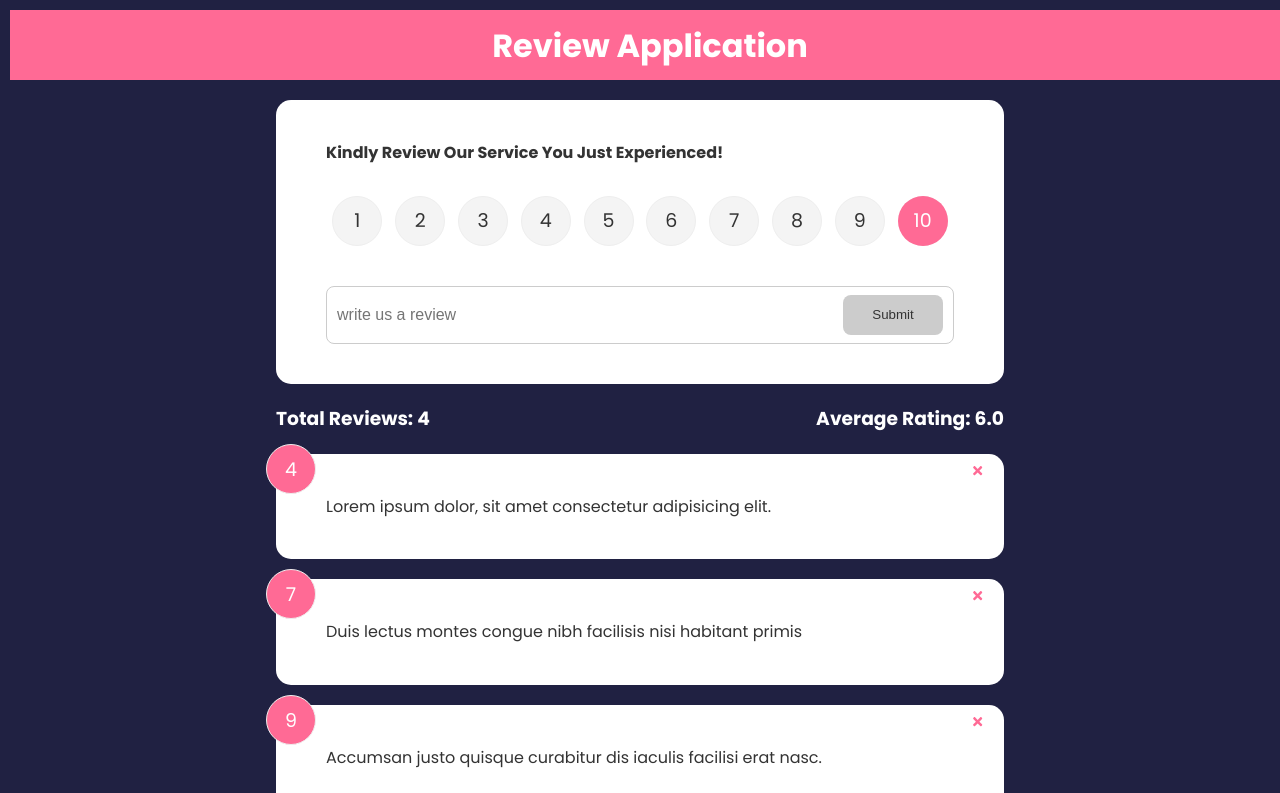
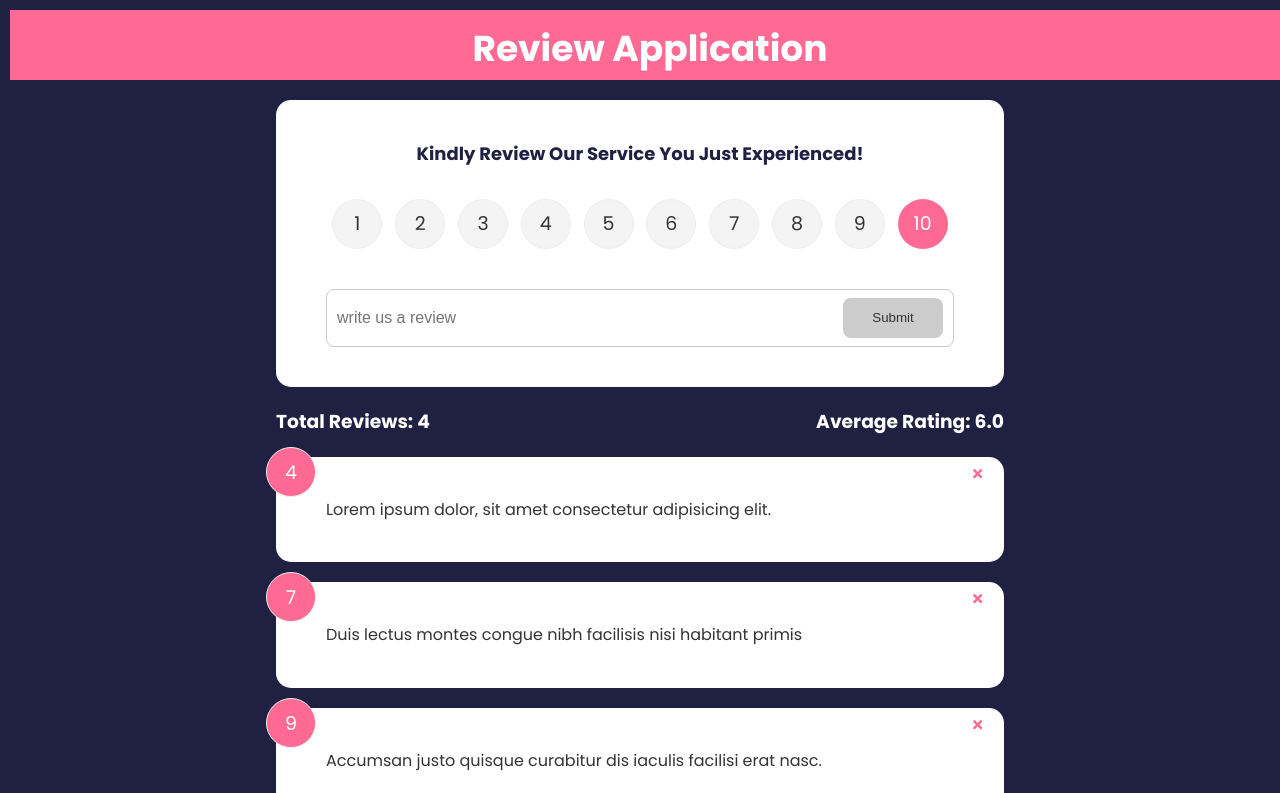
Before and after one commit to CodeLeom/react-introductory, a React (Create React App) app: page / in a window 1280 px wide. Shown: the top 793 px of the page. Built offline with nearby package versions, Linux system fonts and the light colour scheme.

Commit message:
added a class to the heading

```diff
--- a/src/components/ReviewForm.jsx
+++ b/src/components/ReviewForm.jsx
@@ -38,7 +38,7 @@ function ReviewForm({handleAdd}) {
   return (
     <Card>
         <form onSubmit={formSubmit}>
-            <h4>Kindly Review Our Service You Just Experienced!</h4>
+            <h4 className='head'>Kindly Review Our Service You Just Experienced!</h4>
             <GiveRating select={(rating) => setRating(rating)}/>
             <div className="input-group">
                 <input onChange={textChangeHandler} type="text" placeholder="write us a review" value={text} />
--- a/src/index.css
+++ b/src/index.css
@@ -33,7 +33,11 @@ header {
   padding: 10px;
   text-align: center;
 }
-
+.head {
+  font-size: large;
+  text-align: center;
+  color: #202142;
+}
 .card {
   background-color: #fff;
   color: #333;
```
